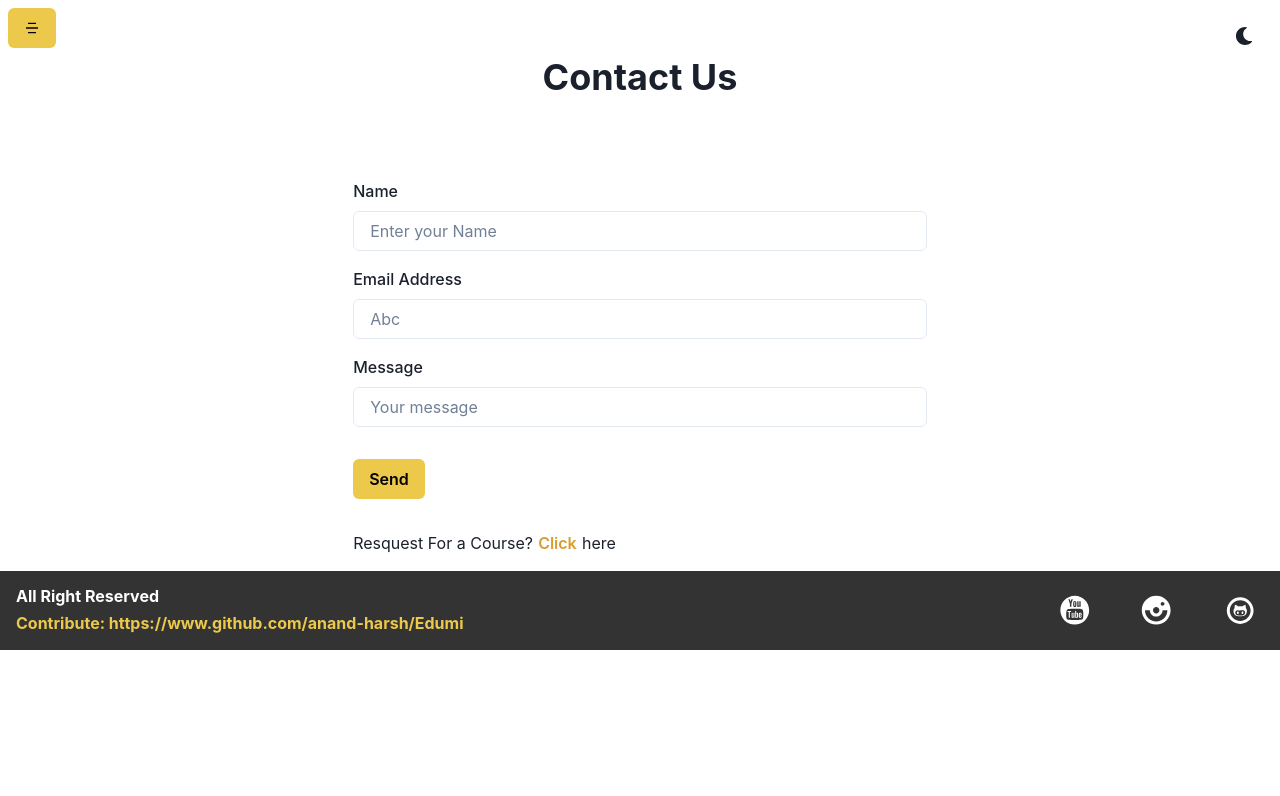
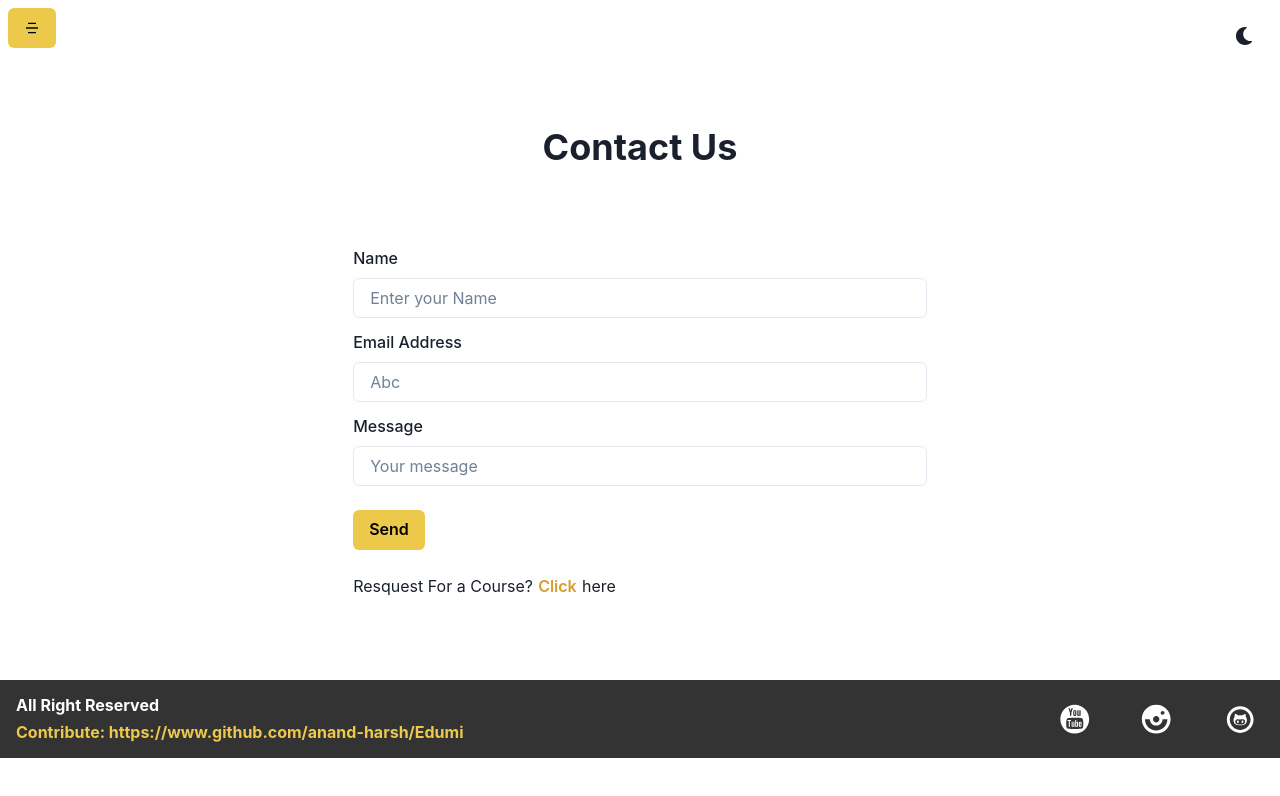
Before and after one commit to anand-harsh/Edumi, a React (Create React App) app: page /contact in a window 1280 px wide. Shown: the top 796 px of the page. Built offline with nearby package versions, Linux system fonts and the light colour scheme.

Commit message:
fixed/ Contact page position

```diff
--- a/package.json
+++ b/package.json
@@ -11,6 +11,7 @@
     "@testing-library/react": "^13.4.0",
     "@testing-library/user-event": "^14.4.3",
     "axios": "^1.4.0",
+    "babel-preset-react-app": "^10.0.1",
     "chart.js": "^4.3.0",
     "framer-motion": "^6.5.1",
     "protected-route-react": "^1.0.1",
--- a/src/components/Contact.jsx/Contact.jsx
+++ b/src/components/Contact.jsx/Contact.jsx
@@ -19,13 +19,19 @@ const Contact = () => {
   return(
   <Container>
     <VStack
-    h='full'
+
+    h="78vh"
     justifyContent='center'
     spacing={'16'}
     >
       <Heading children={'Contact Us'} />
       <form action="" style={{ width: '100%' }}>
-        <Box my={'4'}>
+        <Box my={'3'}
+
+
+
+
+        >
           <FormLabel htmlFor="name" children="Name" />
           <Input
             required
@@ -38,7 +44,7 @@ const Contact = () => {
           />
         </Box>
 
-        <Box my={'4'}>
+        <Box my={'3'}>
           <FormLabel htmlFor="email" children="Email Address" />
           <Input
             required
@@ -51,7 +57,7 @@ const Contact = () => {
           />
         </Box>
 
-        <Box my={'4'}>
+        <Box my={'3'}>
           <FormLabel htmlFor="message" children="Message" />
           <Input
             required
@@ -63,11 +69,11 @@ const Contact = () => {
           />
         </Box>
 
-        <Button my={'4'} colorScheme="yellow" type="submit">
+        <Button my={'3'} colorScheme="yellow" type="submit">
           Send
         </Button>
 
-        <Box my={'4'}>
+        <Box my={'3'}>
             Resquest For a Course?
             <Link to="/request">
             {' '}
```
Also changed, not shown: 1 other file (tests, documents, lock files or other folders).
